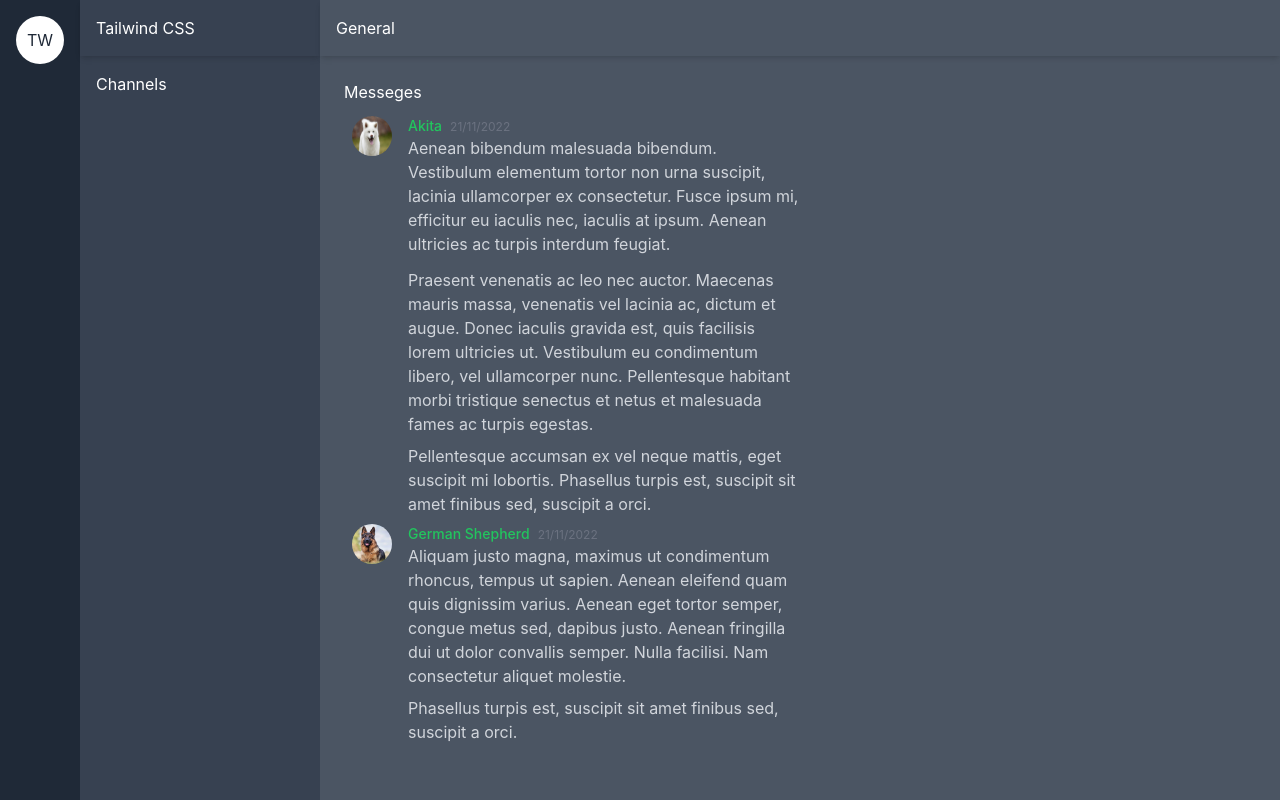
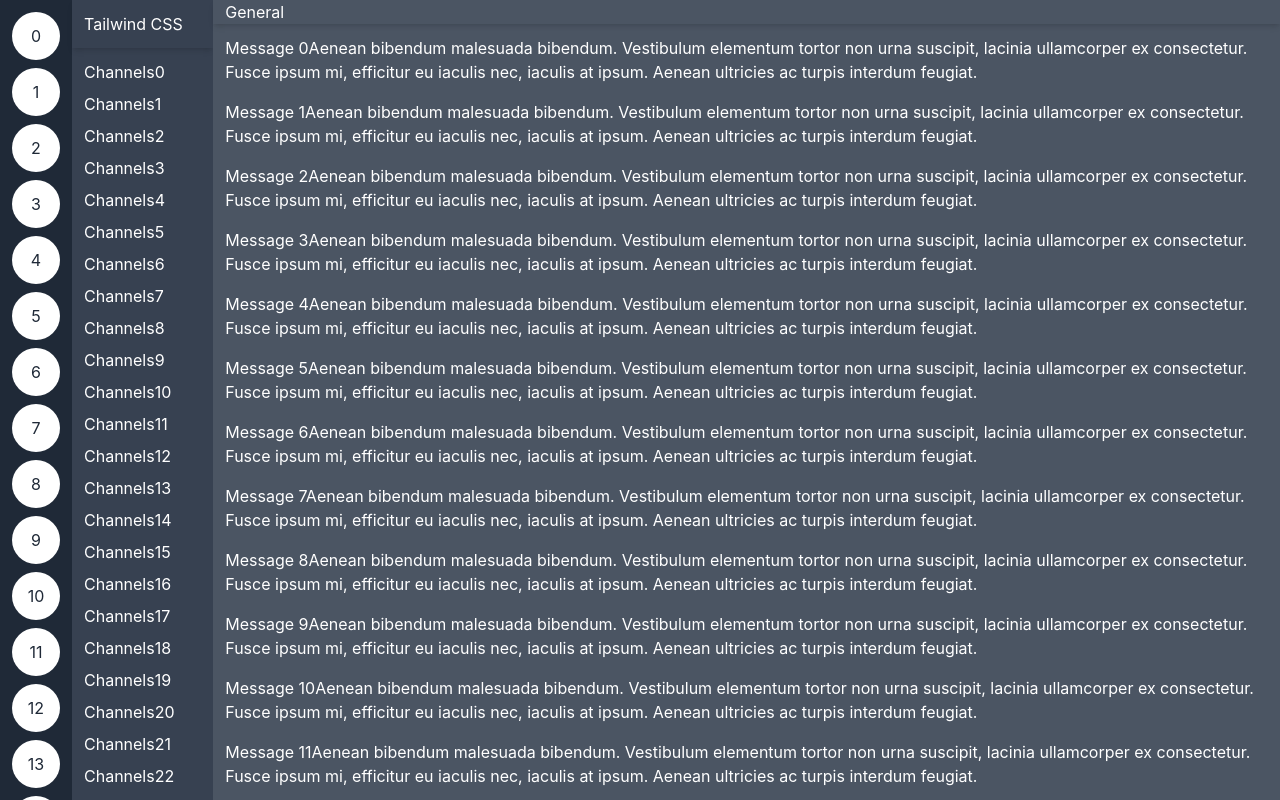
Before and after one commit to barrosdvlpr/Discord-Clone, a Next.js app: page / in a window 1280 px wide. Built offline with nearby package versions, Linux system fonts and the light colour scheme.

Commit message:
Panels Scrollable with Flexbox

```diff
--- a/pages/index.tsx
+++ b/pages/index.tsx
@@ -1,62 +1,25 @@
 
 export default function Home() {
   return (
-    <div className="flex">
-      <div className="bg-gray-800 text-white min-h-screen p-4">
-        <div className="bg-white text-gray-800 w-12 h-12 rounded-full flex items-center justify-center">TW</div>
+    <div className="flex h-screen ">
+      <div className="bg-gray-800 text-white min-h-screen p-3 space-y-2 overflow-y-scroll min-w-min">
+        {[...Array(40)].map((_, i)=>(<div className="bg-white text-gray-800 w-12 h-12 rounded-full flex items-center justify-center">{i}</div>))}
       </div>
-      <div className="bg-gray-700 text-white min-h-screen  w-60 flex flex-col">
-        <div className="shadow-md p-4">Tailwind CSS</div>
-        <div className="p-4 flex-1">Channels</div>
+      <div className="bg-gray-700 text-white min-h-screen  w-60 flex flex-col min-w-min">
+        <div className="shadow-md px-3 h-12 flex items-center">Tailwind CSS</div>
+        <div className="p-3 flex-1 overflow-y-scroll space-y-2 ">
+          {[...Array(40)].map((_, i)=>(<p>Channels{i}</p>))}
+        </div>
       </div>
-      <div className="bg-gray-600 text-white min-h-screen  flex-1 items-center justify-center">
-        <div className="shadow-md p-4">General</div>
-
-        <div  className="max-w-lg p-4  flex flex-col ">
-          <p className="p-2">Messeges</p>
-          <div className="flex hover:bg-gray-800 hover:bg-opacity-30 px-4 py-1">
-            <img className="w-10 h-10 rounded-full mr-4" src="/dog.jfif"/>
-            <div >
-              <p className="flex items-baseline">
-                <span className="text-green-500 mr-2 text-sm font-medium">Akita</span>
-                <span className="text-xs text-gray-500">21/11/2022</span>
-              </p>
-              <p className="text-gray-300">
-                Aenean bibendum malesuada bibendum. Vestibulum elementum tortor non urna suscipit,
-                lacinia ullamcorper ex consectetur. Fusce ipsum mi, efficitur eu iaculis nec,
-                iaculis at ipsum. Aenean ultricies ac turpis interdum feugiat.
-              </p>
-            </div>
-          </div>
-          <div className="hover:bg-gray-800 hover:bg-opacity-30 px-4 py-0">
-            <p className="text-gray-300 pl-14 mt-2">
-              Praesent venenatis ac leo nec auctor. Maecenas mauris massa, venenatis vel lacinia ac, dictum et augue. Donec iaculis gravida est, quis facilisis lorem ultricies ut. Vestibulum eu condimentum libero, vel ullamcorper nunc. Pellentesque habitant morbi tristique senectus et netus et malesuada fames ac turpis egestas.
-            </p>
-          </div>
-          <div className="hover:bg-gray-800 hover:bg-opacity-30 px-4 py-0">
-            <p className="text-gray-300 pl-14 mt-2">
-              Pellentesque accumsan ex vel neque mattis, eget suscipit mi lobortis. Phasellus turpis est, suscipit sit amet finibus sed, suscipit a orci.
-            </p>
-          </div>
-
-          <div className="flex hover:bg-gray-800 hover:bg-opacity-30 px-4 pt-1 mt-1">
-            <img className="w-10 h-10 rounded-full mr-4" src="/german-shepherd-sz6.jpg"/>
-            <div >
-              <p className="flex items-baseline">
-                <span className="text-green-500 mr-2 text-sm font-medium">German Shepherd</span>
-                <span className="text-xs text-gray-500">21/11/2022</span>
-              </p>
-              <p className="text-gray-300">
-                Aliquam justo magna, maximus ut condimentum rhoncus, tempus ut sapien. Aenean eleifend quam quis dignissim varius. Aenean eget tortor semper, congue metus sed, dapibus justo. Aenean fringilla dui ut dolor convallis semper. Nulla facilisi. Nam consectetur aliquet molestie.
-              </p>
-
-            </div>
-          </div>
-          <div className="hover:bg-gray-800 hover:bg-opacity-30 px-4 py-0">
-            <p className="text-gray-300 pl-14 mt-2">
-              Phasellus turpis est, suscipit sit amet finibus sed, suscipit a orci.
-            </p>
-          </div>
+      <div className="bg-gray-600 text-white min-h-screen flex flex-col">
+        <div className="shadow-md px-3 h-12 flex items-center">General</div>
+        <div  className="max-w-xg p-3 space-y-4 overflow-y-scroll">
+          {[...Array(40)].map((_, i)=>(
+            <p>Message {i}
+              Aenean bibendum malesuada bibendum. Vestibulum elementum tortor non urna suscipit,
+              lacinia ullamcorper ex consectetur. Fusce ipsum mi, efficitur eu iaculis nec,
+              iaculis at ipsum. Aenean ultricies ac turpis interdum feugiat.
+            </p>))}
         </div>
       </div>
     </div>
```
